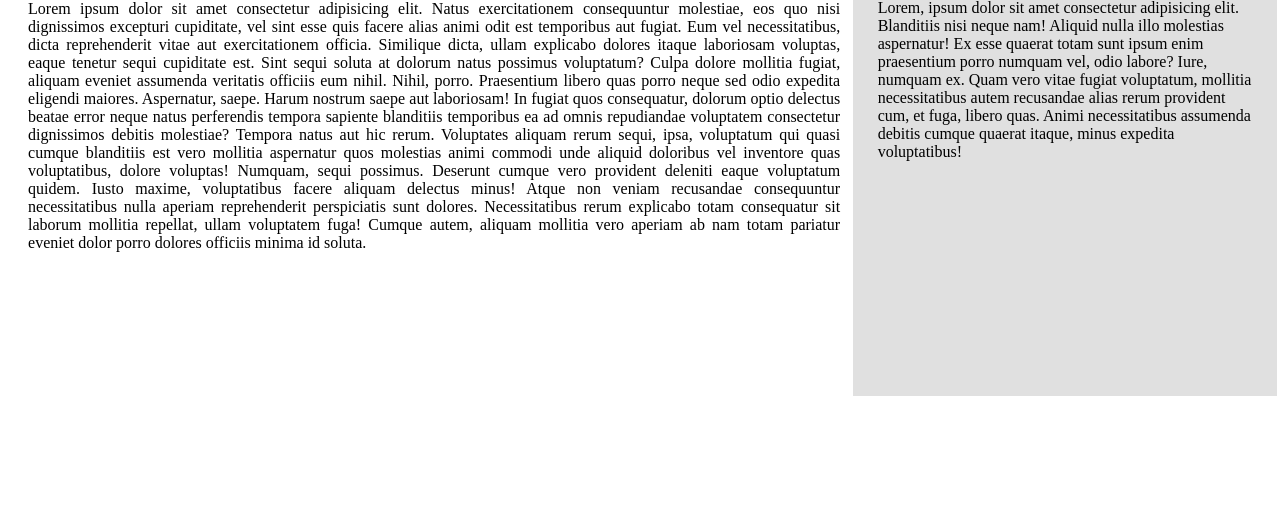
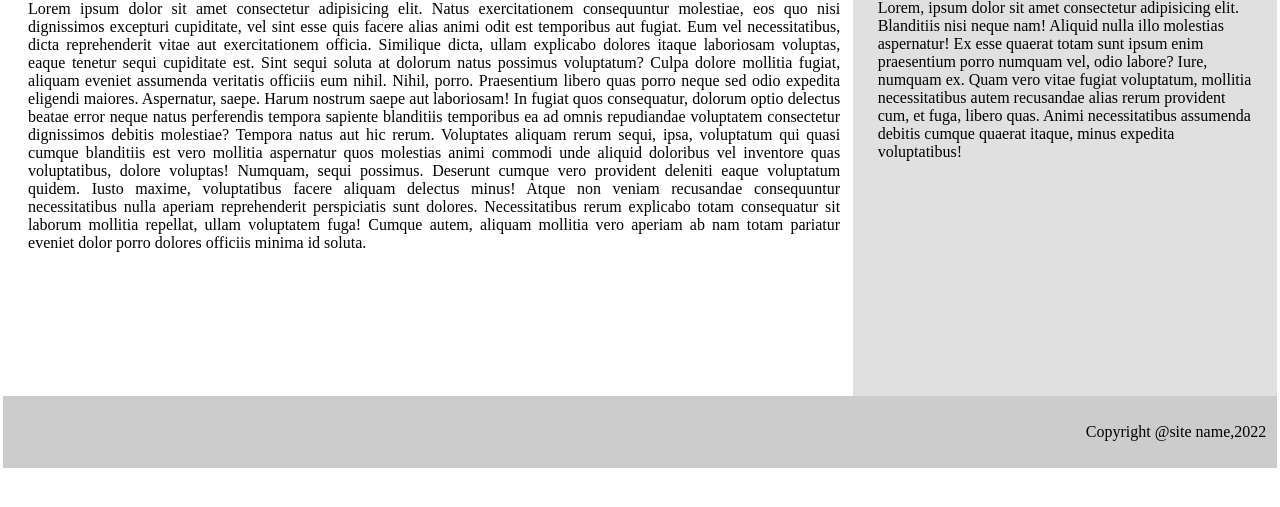
Before and after one commit to yamit73/template2, a plain HTML site: page src/index.html in a window 1280 px wide. Shown: the part 179-686 px from the top of the page. Drawn offline with Linux system fonts and the light colour scheme.

Commit message:
footer section

```diff
--- a/src/index.html
+++ b/src/index.html
@@ -38,5 +38,8 @@
         Iure, numquam ex. Quam vero vitae fugiat voluptatum, mollitia necessitatibus autem recusandae alias rerum provident cum, et fuga, libero quas. Animi necessitatibus assumenda debitis cumque quaerat itaque, minus expedita voluptatibus!</p>
     </div>
     </div>
+    <div id="footer">
+        <p>Copyright @site name,2022</p>
+    </div>
 </body>
 </html>
--- a/src/style.css
+++ b/src/style.css
@@ -57,6 +57,11 @@ body{
     padding-right: 2%;
     padding-bottom: 17.5%;
 }
+#footer{
+    text-align: right;
+    background-color: #CCCCCC;
+    padding:0.7em;
+}
 .heading-color{
     color:#003D60;
 }
```
